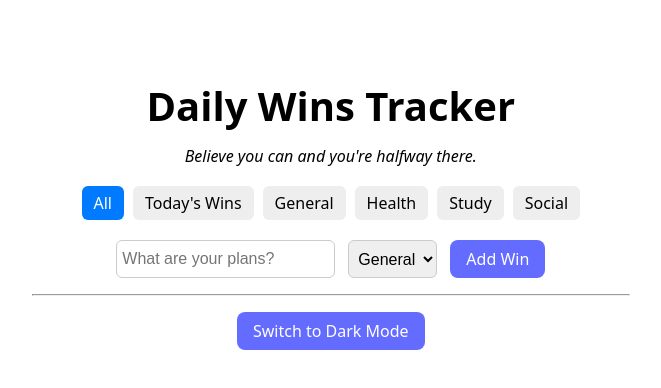
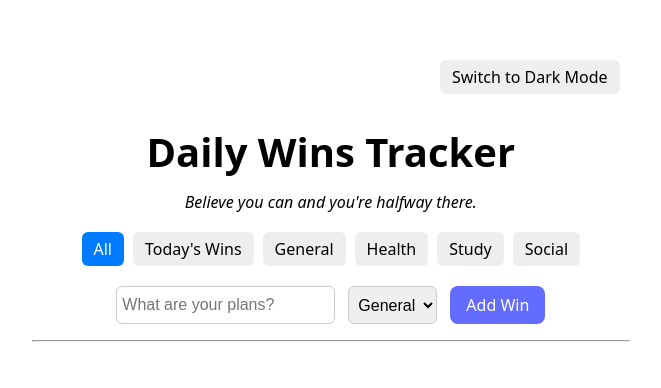
Before and after one commit to danielparfene9/lasb6, a Svelte app: page / in a window 1280 px wide. Shown: the part 196-584 px from the top of the page, without its empty margins (308-969 px from the left). Built offline with nearby package versions, Linux system fonts and the light colour scheme.

Commit message:
move mode switch button

```diff
--- a/src/App.svelte
+++ b/src/App.svelte
@@ -78,6 +78,12 @@
 
 <main id="app">
   <div class="tracker-card">
+    <div class="top-bar">
+      <button on:click={toggleTheme}>
+        Switch to {$theme === 'light' ? 'Dark' : 'Light'} Mode
+      </button>
+    </div>
+
     <h1>Daily Wins Tracker</h1>
     <p><em>{randomQuote}</em></p>
 
@@ -131,10 +137,6 @@
         </div>
       {/each}
     </div>
-
-      <button on:click={toggleTheme}>
-        Switch to {$theme === 'light' ? 'Dark' : 'Light'} Mode
-      </button>
   </div>
 </main>
 
--- a/src/app.css
+++ b/src/app.css
@@ -236,3 +236,24 @@ button:hover {
   background-color: #333;
   color: white;
 }
+
+.top-bar {
+  display: flex;
+  justify-content: flex-end;
+}
+
+.top-bar button {
+  margin: 10px;
+  padding: 6px 12px;
+  border: none;
+  border-radius: 6px;
+  background-color: #eee;
+  color: black;
+  cursor: pointer;
+  transition: all 0.3s ease;
+}
+
+:global(body.dark) .top-bar button {
+  background-color: #333;
+  color: white;
+}
```
